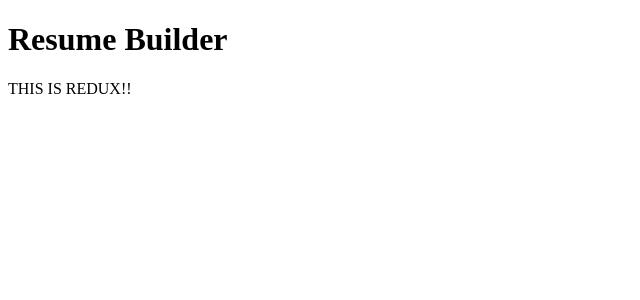
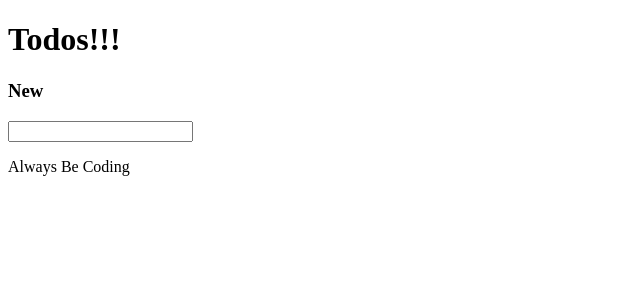
Before and after one commit to gordon2012/resume, a React app: page / in a window 1280 px wide. Shown: the top 300 px of the page, without its empty margins (0-640 px from the left). Built offline with nearby package versions, Linux system fonts and the light colour scheme.

Commit message:
implement store

```diff
--- /dev/null
+++ b/src/actions/index.js
@@ -0,0 +1,6 @@
+export function addTodo(todo) {
+	return {
+		type: 'addTodo',
+		todo
+	}
+}
--- a/src/components/app.jsx
+++ b/src/components/app.jsx
@@ -1,12 +1,17 @@
 import React, { Component } from 'react';
 import { Provider } from 'react-redux';
 
-import { createStore } from 'redux';
 // const reducer = combineReducers(reducers);
 // const store = createStore(reducer);
 // const store = createStore(friendlist);
-const store = createStore(function(){return [];});
 
+
+import { createStore } from 'redux';
+import todos from '../reducers/todos';
+const store = createStore(todos);
+
+
+import Todos from './todos'
 import ResumeApp from './resumeApp.jsx'
 
 export default class App extends Component {
@@ -14,7 +19,7 @@ export default class App extends Component {
     return (
 			<div>
 				<Provider store={store}>
-						<ResumeApp />
+						<Todos />
 				</Provider>
 			</div>
     );
--- /dev/null
+++ b/src/components/newTodo.jsx
@@ -0,0 +1,10 @@
+import React from 'react'
+
+const newTodo = ({ onChange }) => (
+	<div>
+		<h3>New</h3>
+		<input type="text" onKeyUp={onChange} />
+	</div>
+)
+
+export default newTodo
--- /dev/null
+++ b/src/components/todos.jsx
@@ -0,0 +1,26 @@
+import React from 'react'
+import { connect } from 'react-redux'
+
+import NewTodo from './newTodo'
+import { addTodo } from '../actions'
+
+const Todos = ({ todos, dispatch }) => (
+		<div>
+			<h1>Todos!!!</h1>
+			<NewTodo onChange={e => {
+					if(e.keyCode == 13) {
+						dispatch(addTodo(e.target.value))
+						e.target.value = ''
+					}
+			}} />
+			{todos.map(todo => <p key={todo}>{todo}</p>)}
+		</div>
+)
+
+function mapStateToProps(todos) {
+	return {
+		todos
+	}
+}
+
+export default connect(mapStateToProps) (Todos)
--- /dev/null
+++ b/src/reducers/todos.js
@@ -0,0 +1,10 @@
+import Immutable from 'immutable';
+
+export default (state = Immutable.List(['Always Be Coding']), action) => {
+	switch(action.type) {
+		case 'addTodo':
+			return state.push(action.todo);
+		default:
+			return state;
+	}
+}
```
